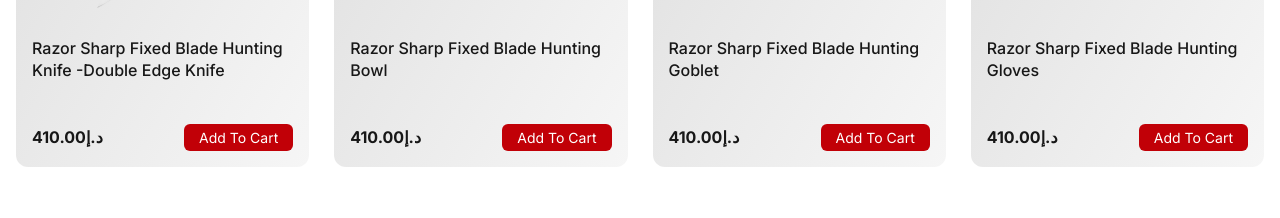
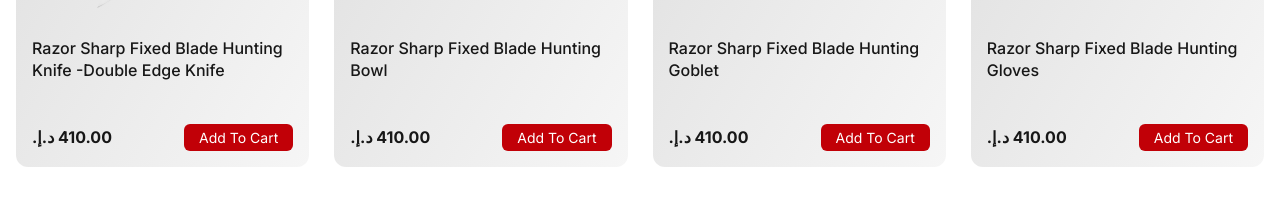
Before and after one commit to workinguy17a/perkinsteel, a Next.js app: page / in a window 1280 px wide. Shown: the part 1760-1978 px from the top of the page. Built offline with nearby package versions, Linux system fonts and the light colour scheme.

Commit message:
price type change

```diff
--- a/src/components/AllProducts/ProductCard.tsx
+++ b/src/components/AllProducts/ProductCard.tsx
@@ -16,7 +16,10 @@ export default function ProductCard({ product }: any) {
             </h3>
             <div className="price-add-cart flex justify-between items-center mt-5">
                 <span className="prd-price font-bold text-3xl">
-                    {product.price}
+                    {new Intl.NumberFormat("ar-AE", {
+                        style: "currency",
+                        currency: "AED",
+                    }).format(product.price)}
                 </span>
                 <button className="prd-add-to-cart bg-red-700 text-white px-6 py-3 rounded-lg">
                     Add To Cart
--- a/src/components/AllProducts/ProductSlider.tsx
+++ b/src/components/AllProducts/ProductSlider.tsx
@@ -11,7 +11,7 @@ import ProductCard from "./ProductCard";
 interface Product {
   id: number;
   name: string;
-  price: string;
+  price: number;
   image: string;
 }
 
--- a/src/components/AllProducts/products.ts
+++ b/src/components/AllProducts/products.ts
@@ -2,37 +2,37 @@ const products = [
   {
       id: 1,
       name: "Razor Sharp Fixed Blade Hunting Knife -Double Edge Knife",
-      price: "410.00د.إ",
+      price: 410.00,
       image: "/assets/image/knife.webp",
     },
     {
       id: 2,
       name: "Razor Sharp Fixed Blade Hunting Bowl",
-      price: "410.00د.إ",
+      price: 410.00,
       image: "/assets/image/bowl.png",
     },
     {
       id: 3,
       name: "Razor Sharp Fixed Blade Hunting Goblet",
-      price: "410.00د.إ",
+      price: 123.00,
       image: "/assets/image/Goblet.png",
     },
     {
       id: 4,
       name: "Razor Sharp Fixed Blade Hunting Gloves",
-      price: "410.00د.إ",
+      price: 460.00,
       image: "/assets/image/Gloves.png",
     },
     {
       id: 5,
       name: "Razor Sharp Fixed Blade Hunting Crates",
-      price: "410.00د.إ",
+      price: 355.00,
       image: "/assets/image/Crates.png",
     },
     {
       id: 6,
       name: "Razor Sharp Fixed Blade Hunting Mills",
-      price: "410.00د.إ",
+      price: 234.00,
       image: "/assets/image/Mills.png",
     },
 ];
--- a/src/components/FeaturedProducts/ProductCard.tsx
+++ b/src/components/FeaturedProducts/ProductCard.tsx
@@ -16,7 +16,10 @@ export default function ProductCard({ product }: any) {
             </h3>
             <div className="price-add-cart flex justify-between items-center mt-5">
                 <span className="prd-price font-bold text-3xl">
-                    {product.price}
+                    {new Intl.NumberFormat("ar-AE", {
+                        style: "currency",
+                        currency: "AED",
+                    }).format(product.price)}
                 </span>
                 <button className="prd-add-to-cart bg-red-700 text-white px-6 py-3 rounded-lg">
                     Add To Cart
--- a/src/components/FeaturedProducts/products.ts
+++ b/src/components/FeaturedProducts/products.ts
@@ -3,37 +3,37 @@ const products = {
     {
       id: 1,
       name: "Razor Sharp Fixed Blade Hunting Knife -Double Edge Knife",
-      price: "410.00د.إ",
+      price: 410.00,
       image: "/assets/image/knife.webp",
     },
     {
       id: 2,
       name: "Razor Sharp Fixed Blade Hunting Bowl",
-      price: "410.00د.إ",
+      price: 410.00,
       image: "/assets/image/bowl.png",
     },
     {
       id: 3,
       name: "Razor Sharp Fixed Blade Hunting Goblet",
-      price: "410.00د.إ",
+      price: 410.00,
       image: "/assets/image/Goblet.png",
     },
     {
       id: 4,
       name: "Razor Sharp Fixed Blade Hunting Gloves",
-      price: "410.00د.إ",
+      price: 410.00,
       image: "/assets/image/Gloves.png",
     },
     {
       id: 5,
       name: "Razor Sharp Fixed Blade Hunting Crates",
-      price: "410.00د.إ",
+      price: 410.00,
       image: "/assets/image/Crates.png",
     },
     {
       id: 6,
       name: "Razor Sharp Fixed Blade Hunting Mills",
-      price: "410.00د.إ",
+      price: 410.00,
       image: "/assets/image/Mills.png",
     },
   ],
@@ -42,37 +42,37 @@ const products = {
     {
       id: 1,
       name: "Razor Sharp Fixed Blade Hunting Knife -Double Edge Knife",
-      price: "410.00د.إ",
+      price: 410.00,
       image: "/assets/image/knife.webp",
     },
     {
       id: 2,
       name: "Razor Sharp Fixed Blade Hunting Bowl",
-      price: "410.00د.إ",
+      price: 410.00,
       image: "/assets/image/bowl.png",
     },
     {
       id: 3,
       name: "Razor Sharp Fixed Blade Hunting Goblet",
-      price: "410.00د.إ",
+      price: 410.00,
       image: "/assets/image/Goblet.png",
     },
     {
       id: 4,
       name: "Razor Sharp Fixed Blade Hunting Gloves",
-      price: "410.00د.إ",
+      price: 410.00,
       image: "/assets/image/Fork.png",
     },
     {
       id: 5,
       name: "Razor Sharp Fixed Blade Hunting Crates",
-      price: "410.00د.إ",
+      price: 410.00,
       image: "/assets/image/Crates.png",
     },
     {
       id: 6,
       name: "Razor Sharp Fixed Blade Hunting Mills",
-      price: "410.00د.إ",
+      price: 410.00,
       image: "/assets/image/Mills.png",
     },
   ],
@@ -81,7 +81,7 @@ const products = {
     {
       id: 3,
       name: "Plate",
-      price: "AED 80",
+      price: 320,
       image: "/assets/images/product3.jpg",
     },
   ],
--- a/src/components/NewArrivals/ProductCard.tsx
+++ b/src/components/NewArrivals/ProductCard.tsx
@@ -16,7 +16,10 @@ export default function ProductCard({ product }: any) {
             </h3>
             <div className="price-add-cart flex justify-between items-center mt-5">
                 <span className="prd-price font-bold text-3xl">
-                    {product.price}
+                    {new Intl.NumberFormat("ar-AE", {
+                        style: "currency",
+                        currency: "AED",
+                    }).format(product.price)}
                 </span>
                 <button className="prd-add-to-cart bg-red-700 text-white px-6 py-3 rounded-lg">
                     Add To Cart
--- a/src/components/NewArrivals/ProductSlider.tsx
+++ b/src/components/NewArrivals/ProductSlider.tsx
@@ -11,7 +11,7 @@ import ProductCard from "./ProductCard";
 interface Product {
   id: number;
   name: string;
-  price: string;
+  price: number;
   image: string;
 }
 
--- a/src/components/NewArrivals/products.ts
+++ b/src/components/NewArrivals/products.ts
@@ -2,37 +2,37 @@ const products = [
   {
       id: 1,
       name: "Razor Sharp Fixed Blade Hunting Knife -Double Edge Knife",
-      price: "410.00د.إ",
+      price: 400,
       image: "/assets/image/knife.webp",
     },
     {
       id: 2,
       name: "Razor Sharp Fixed Blade Hunting Bowl",
-      price: "410.00د.إ",
+      price: 400,
       image: "/assets/image/bowl.png",
     },
     {
       id: 3,
       name: "Razor Sharp Fixed Blade Hunting Goblet",
-      price: "410.00د.إ",
+      price: 400,
       image: "/assets/image/Goblet.png",
     },
     {
       id: 4,
       name: "Razor Sharp Fixed Blade Hunting Gloves",
-      price: "410.00د.إ",
+      price: 320,
       image: "/assets/image/Gloves.png",
     },
     {
       id: 5,
       name: "Razor Sharp Fixed Blade Hunting Crates",
-      price: "410.00د.إ",
+      price: 400,
       image: "/assets/image/Crates.png",
     },
     {
       id: 6,
       name: "Razor Sharp Fixed Blade Hunting Mills",
-      price: "410.00د.إ",
+      price: 275,
       image: "/assets/image/Mills.png",
     },
 ];
--- a/src/data/products.ts
+++ b/src/data/products.ts
@@ -23,39 +23,69 @@ const products = [
     },
     {
       id: 3,
+      slug: "razor-sharp-fixed-blade-hunting-knife-double-edge-knife",
       name: "Razor Sharp Fixed Blade Hunting Knife -Double Edge Knife",
       price: 410,
       image: "/assets/image/knife.webp",
+      category: "knives",
+      rating: 5,
+      reviewCount: 26,
+      stockStatus: "instock",
     },
     {
       id: 4,
+      slug:"razor-sharp-fixed-blade-hunting-bowl",
       name: "Razor Sharp Fixed Blade Hunting Bowl",
       price: 410.00,
       image: "/assets/image/bowl.png",
+      category: "knives",
+      rating: 5,
+      reviewCount: 26,
+      stockStatus: "instock",
     },
     {
       id: 5,
+      slug:"razor-sharp-fixed-blade-hunting-goblet",
       name: "Razor Sharp Fixed Blade Hunting Goblet",
       price: 410.00,
       image: "/assets/image/Goblet.png",
+      category: "knives",
+      rating: 5,
+      reviewCount: 26,
+      stockStatus: "instock",
     },
     {
       id: 6,
+      slug:"razor-sharp-fixed-blade-hunting-gloves",
       name: "Razor Sharp Fixed Blade Hunting Gloves",
       price: 410.00,
       image: "/assets/image/Gloves.png",
+      category: "knives",
+      rating: 5,
+      reviewCount: 26,
+      stockStatus: "instock",
     },
     {
       id: 7,
+      slug:"razor-sharp-fixed-blade-hunting-crates",
       name: "Razor Sharp Fixed Blade Hunting Crates",
       price: 410.00,
       image: "/assets/image/Crates.png",
+      category: "knives",
+      rating: 5,
+      reviewCount: 26,
+      stockStatus: "instock",
     },
     {
       id: 8,
+      slug:"razor-sharp-fixed-blade-hunting-mills",
       name: "Razor Sharp Fixed Blade Hunting Mills",
       price: 410.00,
       image: "/assets/image/Mills.png",
+      category: "knives",
+      rating: 5,
+      reviewCount: 26,
+      stockStatus: "instock",
     },
 
 ];
```
